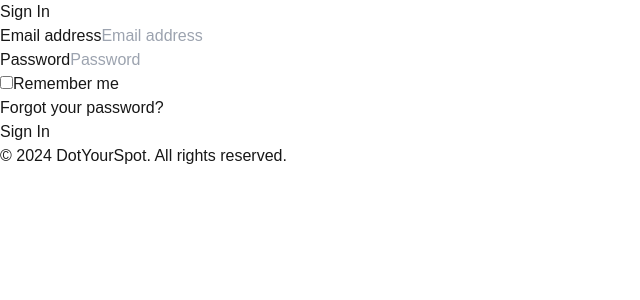
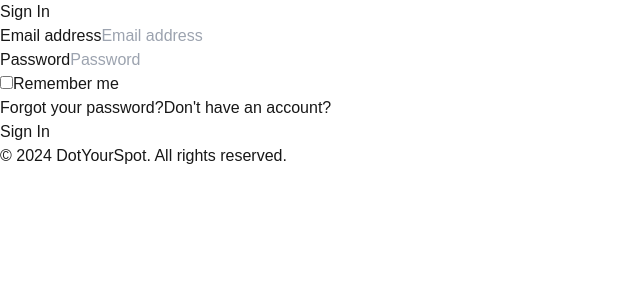
Before and after one commit to KristijanVujevic/frontend, a Next.js app: page /auth/signin in a window 1280 px wide. Shown: the top 300 px of the page, without its empty margins (0-640 px from the left). Built offline with nearby package versions, Linux system fonts and the light colour scheme.

Commit message:
small fix

```diff
--- a/src/app/auth/signin/page.js
+++ b/src/app/auth/signin/page.js
@@ -105,12 +105,18 @@ const SignIn = () => {
               </label>
             </div>
 
-            <div className="text-sm">
+            <div className="text-sm grid">
               <a
                 href="#"
                 className="font-medium text-indigo-600 hover:text-indigo-500"
               >
                 Forgot your password?
+              </a>
+              <a
+                href="/auth/signup"
+                className="font-medium text-red-600 hover:text-red-500"
+              >
+                Don't have an account?
               </a>
             </div>
           </div>
```
Also changed, not shown: src/app/auth/signup/page.js (+8 -0 lines).
